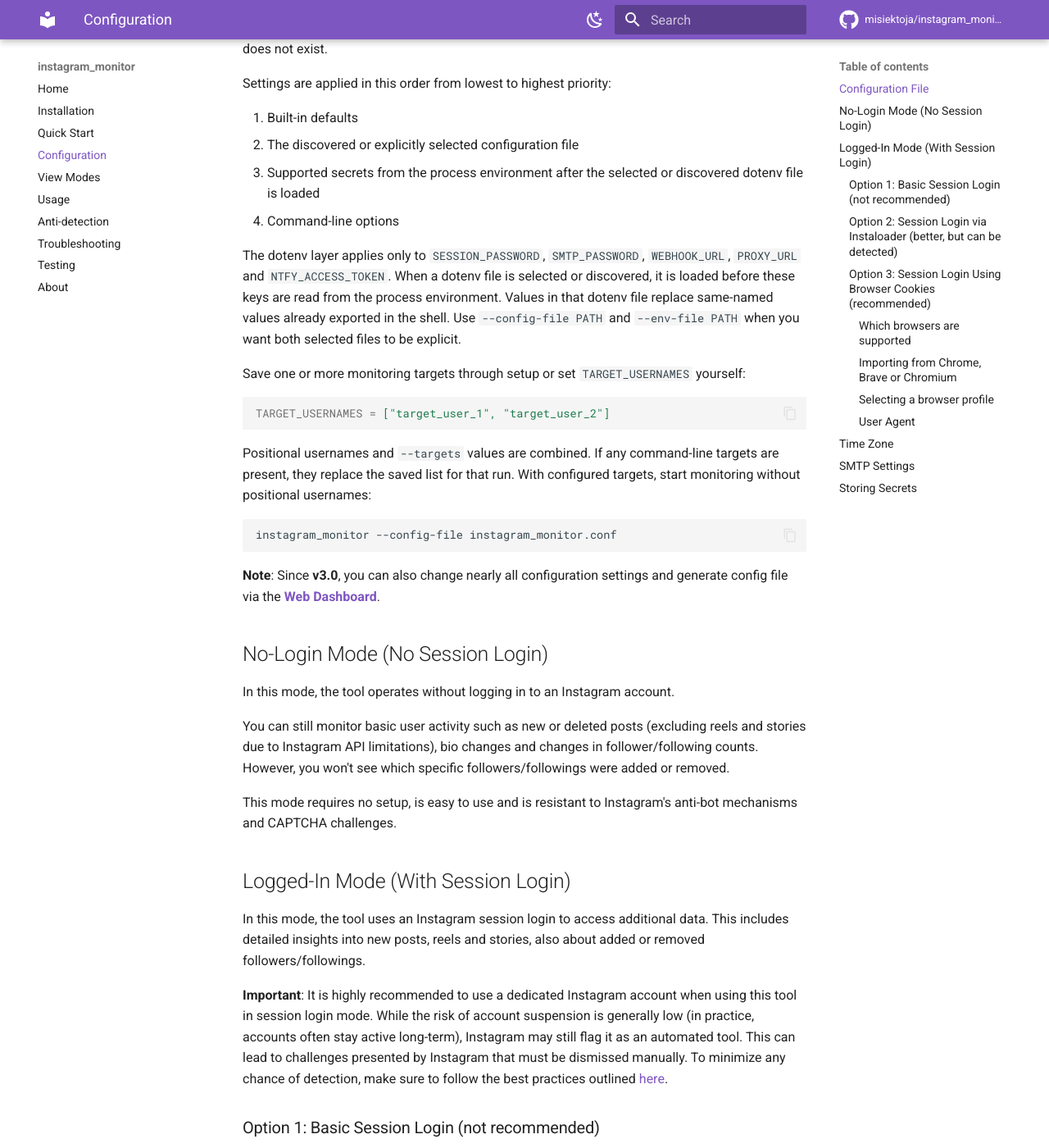
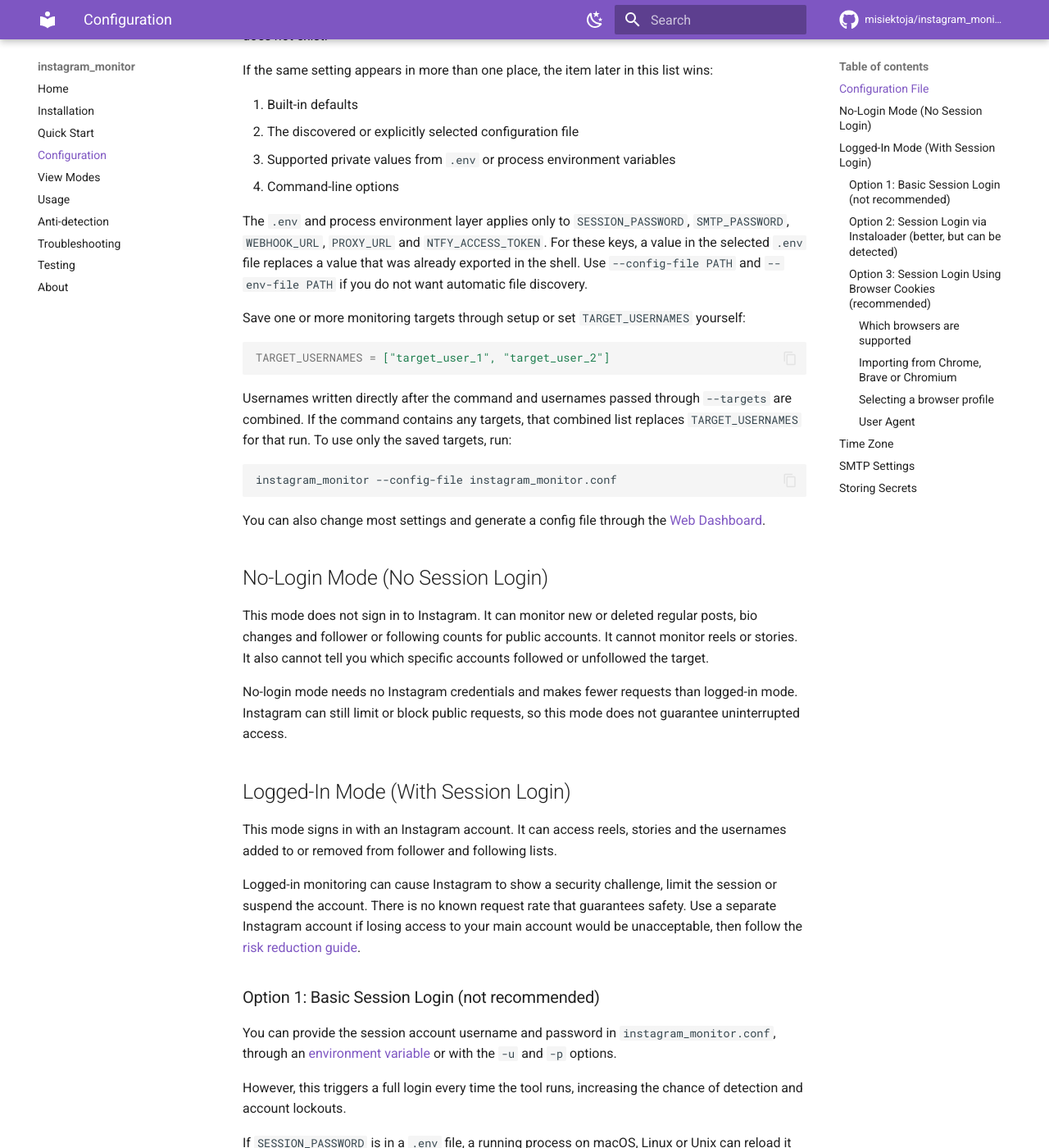
Before and after one commit to misiektoja/instagram_monitor, an MkDocs documentation site: the page built from docs/configuration.md, in a window 1280 px wide and 1400 px high, scrolled down 1104 px. Shown: the whole window at 82% size. Built offline with MkDocs 1.6.1 and Material for MkDocs 9.7.7, drawn with Linux system fonts in a browser that asks for light colours; comment, search, counter and statistics services are not loaded; some of the changed text lies outside the part shown.

Commit message:
docs(configuration): clarify settings and session guidance

````diff
--- a/docs/configuration.md
+++ b/docs/configuration.md
@@ -1,15 +1,13 @@
 # Configuration
 
-Examples on this page use the PyPI command `instagram_monitor`. Manual script, Docker Compose and direct Docker users should keep the shown options and use the matching prefix under [Command Format by Installation Method](usage.md#command-format). Container file paths must point into `/data`.
+Examples on this page use the PyPI command `instagram_monitor`. If you chose another installation, replace that command with the matching [command prefix](usage.md#command-format). Keep all options after the prefix. A container can see host files only through its mounts, so paths to files in the current directory must start with `/data`.
 
 <a id="configuration-file"></a>
 ## Configuration File
 
-Most settings can be configured via command-line arguments.
+You can pass most settings as command-line options or save them in a configuration file for later runs.
 
-If you want to have it stored persistently, you can store them in a configuration file.
-
-For a guided configuration, it is recommended to use `instagram_monitor --setup`. The setup wizard validates the generated settings before saving them. If you confirm replacement of an existing configuration, it creates a timestamped backup first.
+The easiest method is `instagram_monitor --setup`. The setup wizard checks the settings before saving them. If you allow it to replace an existing configuration, it first creates a backup whose name includes the current date and time.
 
 If you want to edit the file manually, generate a default config template and save it to a file named `instagram_monitor.conf`:
 
@@ -21,11 +19,11 @@
 instagram_monitor --generate-config instagram_monitor.conf
 ```
 
-> **IMPORTANT**: On **Windows PowerShell**, using redirection (`>`) can cause the file to be encoded in UTF-16, which will lead to "null bytes" errors when running the tool. It is highly recommended to provide the filename directly as an argument to `--generate-config` to ensure UTF-8 encoding.
+> **IMPORTANT**: In Windows PowerShell, do not use `>` for this command. Some PowerShell versions write redirected text as UTF-16, which makes Instagram Monitor report a "null bytes" error. Pass the filename to `--generate-config` so Instagram Monitor writes a UTF-8 file itself.
 
 When you include the filename, Instagram Monitor writes the template directly as UTF-8. This avoids PowerShell changing the file encoding during redirection.
 
-Edit the `instagram_monitor.conf` file and change any desired configuration options (detailed comments are provided for each).
+Open `instagram_monitor.conf` in a text editor and change the settings you need. The file contains a short explanation above each setting.
 
 Without `--config-file`, Instagram Monitor uses the first configuration it finds in this order:
 
@@ -35,14 +33,14 @@
 
 An explicit `--config-file PATH` is always used and the command stops with an error if that file does not exist.
 
-Settings are applied in this order from lowest to highest priority:
+If the same setting appears in more than one place, the item later in this list wins:
 
 1. Built-in defaults
 2. The discovered or explicitly selected configuration file
-3. Supported secrets from the process environment after the selected or discovered dotenv file is loaded
+3. Supported private values from `.env` or process environment variables
 4. Command-line options
 
-The dotenv layer applies only to `SESSION_PASSWORD`, `SMTP_PASSWORD`, `WEBHOOK_URL`, `PROXY_URL` and `NTFY_ACCESS_TOKEN`. When a dotenv file is selected or discovered, it is loaded before these keys are read from the process environment. Values in that dotenv file replace same-named values already exported in the shell. Use `--config-file PATH` and `--env-file PATH` when you want both selected files to be explicit.
+The `.env` and process environment layer applies only to `SESSION_PASSWORD`, `SMTP_PASSWORD`, `WEBHOOK_URL`, `PROXY_URL` and `NTFY_ACCESS_TOKEN`. For these keys, a value in the selected `.env` file replaces a value that was already exported in the shell. Use `--config-file PATH` and `--env-file PATH` if you do not want automatic file discovery.
 
 Save one or more monitoring targets through setup or set `TARGET_USERNAMES` yourself:
 
@@ -50,51 +48,49 @@
 TARGET_USERNAMES = ["target_user_1", "target_user_2"]
 ```
 
-Positional usernames and `--targets` values are combined. If any command-line targets are present, they replace the saved list for that run. With configured targets, start monitoring without positional usernames:
+Usernames written directly after the command and usernames passed through `--targets` are combined. If the command contains any targets, that combined list replaces `TARGET_USERNAMES` for that run. To use only the saved targets, run:
 
 ```sh
 instagram_monitor --config-file instagram_monitor.conf
 ```
 
-**Note**: Since **v3.0**, you can also change nearly all configuration settings and generate config file via the **[Web Dashboard](view-modes.md#web-dashboard-mode)**.
+You can also change most settings and generate a config file through the [Web Dashboard](view-modes.md#web-dashboard-mode).
 
 <a id="no-login-mode-without-session-login"></a>
 ## No-Login Mode (No Session Login)
 
-In this mode, the tool operates without logging in to an Instagram account.
+This mode does not sign in to Instagram. It can monitor new or deleted regular posts, bio changes and follower or following counts for public accounts. It cannot monitor reels or stories. It also cannot tell you which specific accounts followed or unfollowed the target.
 
-You can still monitor basic user activity such as new or deleted posts (excluding reels and stories due to Instagram API limitations), bio changes and changes in follower/following counts. However, you won't see which specific followers/followings were added or removed.
-
-This mode requires no setup, is easy to use and is resistant to Instagram's anti-bot mechanisms and CAPTCHA challenges.
+No-login mode needs no Instagram credentials and makes fewer requests than logged-in mode. Instagram can still limit or block public requests, so this mode does not guarantee uninterrupted access.
 
 <a id="logged-in-mode-with-session-login"></a>
 ## Logged-In Mode (With Session Login)
 
-In this mode, the tool uses an Instagram session login to access additional data. This includes detailed insights into new posts, reels and stories, also about added or removed followers/followings.
+This mode signs in with an Instagram account. It can access reels, stories and the usernames added to or removed from follower and following lists.
 
-**Important**: It is highly recommended to use a dedicated Instagram account when using this tool in session login mode. While the risk of account suspension is generally low (in practice, accounts often stay active long-term), Instagram may still flag it as an automated tool. This can lead to challenges presented by Instagram that must be dismissed manually. To minimize any chance of detection, make sure to follow the best practices outlined [here](anti-detection.md).
+Logged-in monitoring can cause Instagram to show a security challenge, limit the session or suspend the account. There is no known request rate that guarantees safety. Use a separate Instagram account if losing access to your main account would be unacceptable, then follow the [risk reduction guide](anti-detection.md).
 
 <a id="option-1-basic-session-login-not-recommended"></a>
 ### Option 1: Basic Session Login (not recommended)
 
-You can provide your Instagram username (`your_insta_user`) and password directly in the `instagram_monitor.conf` configuration file, [environment variable](#storing-secrets) or via the `-u` and `-p` flags.
+You can provide the session account username and password in `instagram_monitor.conf`, through an [environment variable](#storing-secrets) or with the `-u` and `-p` options.
 
 However, this triggers a full login every time the tool runs, increasing the chance of detection and account lockouts.
 
-If you store the `SESSION_PASSWORD` in a dotenv file you can update its value and send a `SIGHUP` signal to the process to reload the file with the new password without restarting the tool. More info in [Storing Secrets](#storing-secrets) and [Signal Controls (macOS/Linux/Unix)](usage.md#signal-controls-macoslinuxunix).
+If `SESSION_PASSWORD` is in a `.env` file, a running process on macOS, Linux or Unix can reload it after a `SIGHUP` signal. See [Storing Secrets](#storing-secrets) and [Signal Controls](usage.md#signal-controls-macoslinuxunix).
 
 <a id="option-2-session-login-via-instaloader-better-but-can-be-detected"></a>
 ### Option 2: Session Login via Instaloader (better, but can be detected)
 
-A better approach is to use `Instaloader` to perform a one-time login and save the session:
+This method uses the Instaloader command to sign in once and save the resulting session:
 
 ```sh
 instaloader -l <your_insta_user>
 ```
 
-This saves the session locally. However, frequent follower/following/stories changes can still lead to detection, as Instagram may flag this as automated behavior.
+Later runs reuse the saved session instead of sending the password again. Instagram can still detect or limit the monitoring requests.
 
-The local command above stores the session in your user profile. With Docker Compose, create it inside the same named volume that monitoring uses:
+The local command above stores the session in your user profile. Docker containers have a separate file system, so create the session inside the `instagram_monitor_session` volume that later monitoring runs use:
 
 ```sh
 docker compose run --rm --entrypoint instaloader instagram_monitor -l <your_insta_user>
@@ -111,7 +107,7 @@
 <a id="option-3-session-login-using-browser-cookies-recommended"></a>
 ### Option 3: Session Login Using Browser Cookies (recommended)
 
-The most reliable method is to reuse an existing Instagram session from your web browser, along with manually specifying the user agent. Firefox is recommended for best compatibility and lowest detection risk, but since **v3.5** Chrome, Brave and Chromium are also supported.
+This method reuses an Instagram login that already works in a supported browser. Firefox has the widest platform support. Chrome, Brave and Chromium are also supported on macOS and Linux but need an optional package.
 
 Log in to your account (`your_insta_user`) in the browser, then run:
 
@@ -121,9 +117,9 @@
 
 `--browser` accepts `firefox` (default), `chrome`, `brave` or `chromium`. The older `--import-firefox-session` flag still works as an alias for `--browser firefox`.
 
-Since **v3.0**, you can also perform this import easily via the **[Web Dashboard](view-modes.md#web-dashboard-mode)** (no command line required). Simply open the dashboard, go to the **Session** page, pick the browser from the dropdown and click **Import**. If the browser has a single profile it is imported directly; if several exist you can choose which one.
+You can also import through the [Web Dashboard](view-modes.md#web-dashboard-mode). Open the **Session** page, select the browser and click **Import**. If the browser has several profiles, select the profile that contains the Instagram login you want to use.
 
-The tool detects the browser's available profiles. If only one exists it is imported directly; if several are found it lets you select one, then imports the session and saves it via Instaloader.
+The tool reads the cookies from the selected browser profile and saves a session in Instaloader's format. It does not change the browser profile.
 
 Profile selection works the same way for every browser (see [Selecting a browser profile](#selecting-a-browser-profile) below). To pick a specific Firefox profile by name:
 
@@ -145,14 +141,14 @@
 | `brave` | Brave | macOS, Linux |
 | `chromium` | The standalone open-source Chromium browser | macOS, Linux |
 
-**About the `chromium` option:** Chromium is the unbranded open-source browser that Google Chrome is built on. It is a **separate application** from Chrome, with its own profile and cookie store, and is a common default browser on many Linux distributions. Pick `chromium` only if you actually run that browser; if you use Google Chrome, pick `chrome`.
+**About `chromium`:** Chromium is a separate browser application from Google Chrome. It has its own profiles and cookies. Choose `chromium` only if that is the browser you use. Choose `chrome` for Google Chrome.
 
-**Not currently supported:** Microsoft Edge, Opera, Vivaldi, Arc and other Chromium-based browsers. They share the Chromium engine but each keeps its own separate cookie store, and the underlying [`pycookiecheat`](https://github.com/n8henrie/pycookiecheat) library only handles the browsers listed above. If you use one of these, log in with Firefox (or Chrome/Brave/Chromium) for the import instead.
+**Not currently supported:** Microsoft Edge, Opera, Vivaldi, Arc and other Chromium-based browsers. Each application stores its cookies separately. The [`pycookiecheat`](https://github.com/n8henrie/pycookiecheat) library used by Instagram Monitor supports only the browsers in the table. To import a session, log in through one of those supported browsers.
 
 <a id="importing-from-chrome-brave-or-chromium"></a>
 #### Importing from Chrome, Brave or Chromium
 
-These browsers encrypt their cookies, so importing from them requires the optional [`pycookiecheat`](https://github.com/n8henrie/pycookiecheat) package and works only on **macOS and Linux**. If you installed from PyPI, pull it in with the `browser` extra:
+Chrome, Brave and Chromium encrypt their cookies. Instagram Monitor uses the optional [`pycookiecheat`](https://github.com/n8henrie/pycookiecheat) package to decrypt them on macOS and Linux. For a PyPI installation, install it with the `browser` extra:
 
 ```sh
 pip install "instagram_monitor[browser]"
@@ -170,12 +166,12 @@
 instagram_monitor --import-browser-session --browser chrome
 ```
 
-On **Windows** this is not possible: Chrome's app-bound encryption (Chrome 127+) blocks any external program from reading its cookies. The tool detects Windows and recommends using Firefox instead.
+On Windows, Chrome 127 and newer prevent external programs from reading these cookies through app-bound encryption. Use Firefox import instead.
 
 <a id="selecting-a-browser-profile"></a>
 #### Selecting a browser profile
 
-Every supported browser can have multiple profiles, each with its own cookies (Firefox: `default-release`, `Finance`, ...; Chromium-based: `Default`, `Profile 1`, ...). The same options work for all of them:
+Every supported browser can have several profiles with separate cookies. Use one of these methods:
 
 - **Pick by name** with `--browser-profile`. Use the Firefox profile name (e.g. `default-release`) or the Chromium profile directory (e.g. `Default`, `Profile 1`):
 
@@ -188,20 +184,20 @@
 - **On the [Web Dashboard](view-modes.md#web-dashboard-mode)**, pick the browser, click **Import** and select a profile if prompted.
 - **Advanced:** point `--cookie-file` at a specific cookie database (Firefox `cookies.sqlite` or a Chromium `Cookies` file). This overrides `--browser-profile`.
 
-For Chromium-based browsers the tool resolves the cookie database itself, so it works with both the legacy `<profile>/Cookies` and the newer `<profile>/Network/Cookies` layouts.
+For Chromium-based browsers, the tool finds the cookie database inside the selected profile. It supports both `<profile>/Cookies` and `<profile>/Network/Cookies` layouts.
 
-Inside **Docker** Chromium-based import is also unavailable because the container cannot reach the host keyring used to decrypt the cookies. Use Firefox there as shown under [Container Operation](usage.md#container-operation) or run the Chromium import through a local PyPI or manual installation.
+Chromium-based import does not work inside Docker because the container cannot use the host password service needed to decrypt the cookies. Use Firefox as shown under [Container Operation](usage.md#container-operation). You can also perform a Chromium import with a local PyPI or manual installation.
 
-The session login method has the added benefit of blending tool activity with regular user behavior. Interacting with Instagram via the browser every few days (scrolling, liking posts etc.) helps maintain session trust. However, avoid overlapping browser activity with tool activity, as simultaneous actions can trigger suspicious behavior flags.
+Using the account normally in the same browser may help Instagram recognize the session. Avoid using the browser account while Instagram Monitor is making requests because simultaneous activity may look unusual.
 
 <a id="user-agent"></a>
 #### User Agent
 
-It is also recommended to use the exact user agent string from the web browser you imported the session from:
+A user agent is text that identifies the browser and operating system making a request. Use the user agent from the same browser profile that supplied the session:
 
 - in Firefox, type `about:support` in the address bar and copy the `User Agent` value under the `Application Basics` section
 - in Chrome, Brave or Chromium, open `chrome://version` and copy the `User Agent` value
-- set this value via the `USER_AGENT` configuration option or by using the `--user-agent` flag (since **v3.0**, you can also do it easily via the **[Web Dashboard](view-modes.md#web-dashboard-mode)**)
+- set this value through `USER_AGENT`, the `--user-agent` option or the [Web Dashboard](view-modes.md#web-dashboard-mode)
 
 If you created the session with Instaloader instead (Option 2 above), match Instaloader's user agent rather than a browser's. Instaloader logs in with a Chrome user agent, so set `USER_AGENT` to a matching Chrome string to keep the same device consistency. You can print the exact value Instaloader uses with:
 
@@ -209,12 +205,12 @@
 python3 -c "from instaloader.instaloadercontext import default_user_agent; print(default_user_agent())"
 ```
 
-With the default `auto` impersonation (see [HTTP Transport Backend](usage.md#http-transport-backend)) the curl_cffi TLS fingerprint follows whichever user agent you set, so a Chrome user agent here yields a Chrome TLS fingerprint.
+With the default `auto` setting under [HTTP Transport Backend](usage.md#http-transport-backend), `curl_cffi` selects a matching browser network profile. For example, a Chrome user agent selects a Chrome profile.
 
 <a id="time-zone"></a>
 ## Time Zone
 
-By default, time zone is auto-detected using `tzlocal`. You can set it manually in `instagram_monitor.conf`:
+Instagram Monitor detects the local time zone automatically. Set `LOCAL_TIMEZONE` in `instagram_monitor.conf` if the detected value is wrong or if monitoring should use another time zone:
 
 ```ini
 LOCAL_TIMEZONE='Europe/Warsaw'
@@ -226,14 +222,14 @@
 python3 -c "import pytz; print('\n'.join(pytz.all_timezones))"
 ```
 
-Since **v3.0** you can also change from the default 24-hour time format to a 12-hour format via the `TIME_FORMAT_12H` config option.
+Set `TIME_FORMAT_12H = True` to display times in 12-hour format instead of the default 24-hour format.
 
 <a id="smtp-settings"></a>
 ## SMTP Settings
 
-If you want to use email notifications functionality, configure SMTP settings in the `instagram_monitor.conf` file.
+Email notifications need the SMTP server details for the email account that sends the messages. Add them to `instagram_monitor.conf` or use the setup wizard.
 
-Verify your SMTP settings by using `--send-test-email` flag (the tool will try to send a test email notification):
+Send one test message to verify the settings:
 
 ```sh
 instagram_monitor --send-test-email
@@ -242,9 +238,9 @@
 <a id="storing-secrets"></a>
 ## Storing Secrets
 
-It is recommended to store secrets like `SESSION_PASSWORD`, `SMTP_PASSWORD`, `WEBHOOK_URL`, `NTFY_ACCESS_TOKEN` or `PROXY_URL` in the dotenv file selected by setup.
+A `.env` file is a plain text file that holds private values separately from regular configuration. Store `SESSION_PASSWORD`, `SMTP_PASSWORD`, `WEBHOOK_URL`, `NTFY_ACCESS_TOKEN` and `PROXY_URL` there. Do not commit this file or share it.
 
-When a dotenv file is selected or discovered, exported values for the supported secret keys are also available. Set them with `export` on **Linux/Unix/macOS/WSL** systems:
+You can use operating system environment variables instead of a file. Set them with `export` on Linux, Unix, macOS or WSL:
 
 ```sh
 export SESSION_PASSWORD="your_instagram_session_password"
@@ -255,7 +251,7 @@
 
 On **Windows Command Prompt** use `set` instead of `export` and on **Windows PowerShell** use `$env`.
 
-Alternatively store them persistently in a dotenv file (recommended). The repo ships a [.env.example](https://github.com/misiektoja/instagram_monitor/blob/main/.env.example) you can copy as a starting point:
+To keep the values between terminal sessions, store them in `.env`. The repository includes an [.env.example](https://github.com/misiektoja/instagram_monitor/blob/main/.env.example) template:
 
 ```sh
 test -e .env || cp .env.example .env
@@ -270,9 +266,9 @@
 NTFY_ACCESS_TOKEN="tk_your_ntfy_access_token"
 ```
 
-By default the tool auto-searches for a dotenv file named `.env` in the current directory then upward from it.
+By default, the tool looks for `.env` in the current directory. If it is not there, the search continues in each parent directory.
 
-You can specify a custom file with `DOTENV_FILE` or `--env-file` flag:
+Select another file with `DOTENV_FILE` or `--env-file`:
 
 ```sh
 instagram_monitor <target_insta_user> --env-file /path/.env-instagram_monitor
````
